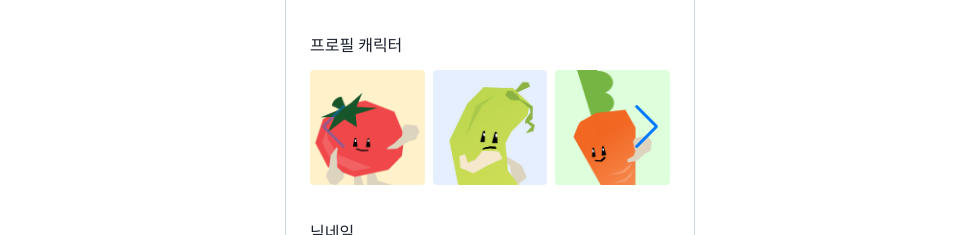
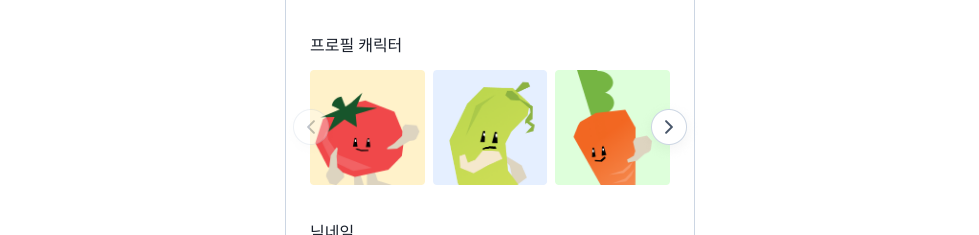
Before and after one commit to 9oormthon-univ/2024_BEOTKKOTTHON_TEAM_28_FE, a React (Vite) app: page /signup in a window 1280 px wide. Shown: the part 233-468 px from the top of the page, without its empty margins (150-1129 px from the left). Built offline with nearby package versions, Linux system fonts and the light colour scheme; a web font is replaced by a local one.

Commit message:
style: 화살표 스타일 변경

```diff
--- a/src/component/signup/ProfileSwiper.jsx
+++ b/src/component/signup/ProfileSwiper.jsx
@@ -2,6 +2,7 @@ import { Swiper, SwiperSlide } from 'swiper/react';
 import 'swiper/css';
 import 'swiper/css/navigation';
 import { Navigation, Pagination } from 'swiper/modules';
+import { Box } from '@chakra-ui/react';
 
 import blueberry from '../../assets/blueberry.png';
 import cabbage from '../../assets/cabbage.png';
@@ -10,26 +11,64 @@ import cucumber from '../../assets/cucumber.png';
 import strawberry from '../../assets/strawberry.png';
 import tomato from '../../assets/tomato.png';
 
+import arrowPrev from '../../assets/prev.png';
+import arrowNext from '../../assets/next.png';
+
 const images = [tomato, cucumber, carrot, strawberry, blueberry, cabbage];
 
 const ProfileSwiper = () => {
   return (
-    <div style={{ width: '100%', maxWidth: '360px' }}>
+    <Box w='100%' maxW='360px' pos='relative'>
       <Swiper
+        className='swiper'
         slidesPerView={3}
         centeredSlides={false}
         spaceBetween={8}
-        navigation={true}
+        navigation={{
+          prevEl: '.swiper-button-prev',
+          nextEl: '.swiper-button-next',
+        }}
         pagination={{ clickable: true }}
         modules={[Navigation, Pagination]}
       >
         {images.map((image, index) => (
           <SwiperSlide key={index}>
-            <img src={image} alt={`image-${index}`} style={{ width: '120px' }} />
+            <img
+              src={image}
+              alt={`image-${index}`}
+              className='swiper-image'
+              style={{ width: '120px', height: 'auto' }}
+            />
           </SwiperSlide>
         ))}
       </Swiper>
-    </div>
+      <img
+        src={arrowPrev}
+        className='swiper-button-prev'
+        alt='Previous'
+        style={{
+          position: 'absolute',
+          top: '49px',
+          left: '-33px',
+          width: '68px',
+          height: '68px',
+          cursor: 'pointer',
+        }}
+      />
+      <img
+        src={arrowNext}
+        className='swiper-button-next'
+        alt='Next'
+        style={{
+          position: 'absolute',
+          top: '49px',
+          right: '-33px',
+          width: '68px',
+          height: '68px',
+          cursor: 'pointer',
+        }}
+      />
+    </Box>
   );
 };
 
```
Also changed, not shown: src/assets/next.png (added), src/assets/prev.png (added).
